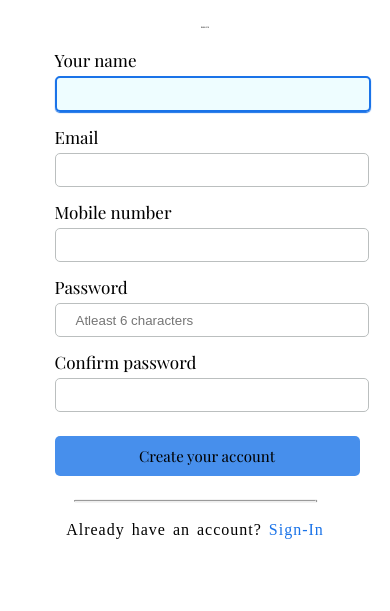
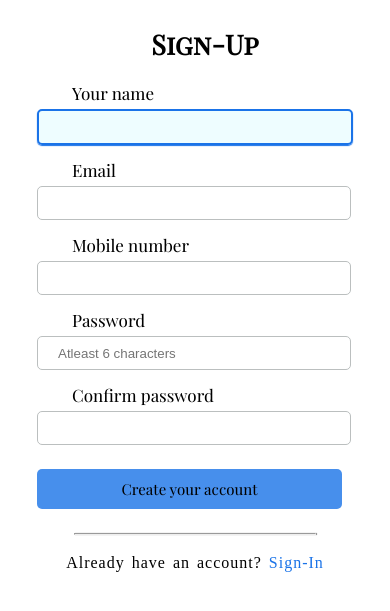
Before and after one commit to koushick01/my-project, a plain HTML site: page prosign.html in a window 390 px wide. Shown: the part 61-672 px from the top of the page. Drawn offline with nearby package versions, Linux system fonts and the light colour scheme.

Commit message:
Update page2.css

```diff
--- a/page2.css
+++ b/page2.css
@@ -130,7 +130,7 @@ p{
     }
 
     h2{
-        font-size: 2px;
+        font-size: 27px;
         text-align: center;
         margin-top: 11px;
         margin-bottom: 20px;
@@ -145,7 +145,7 @@ p{
     input , button,#warn2{
         width: 300px;
         height: 30px;
-        margin-left: 35px;
+        margin : auto;
         margin-top: 5px;
         margin-bottom: 14px;
         border-radius: 5px;
```
